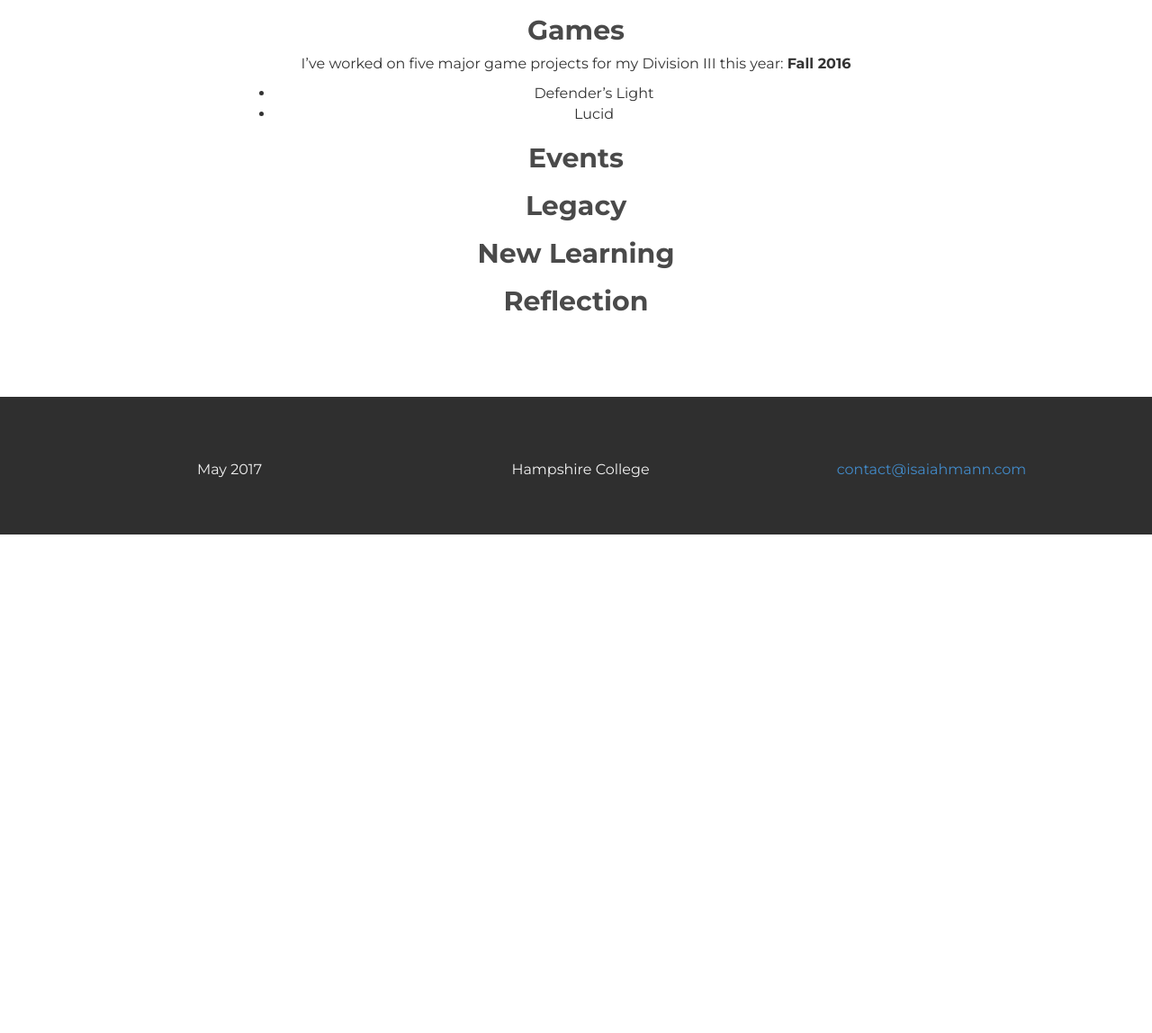
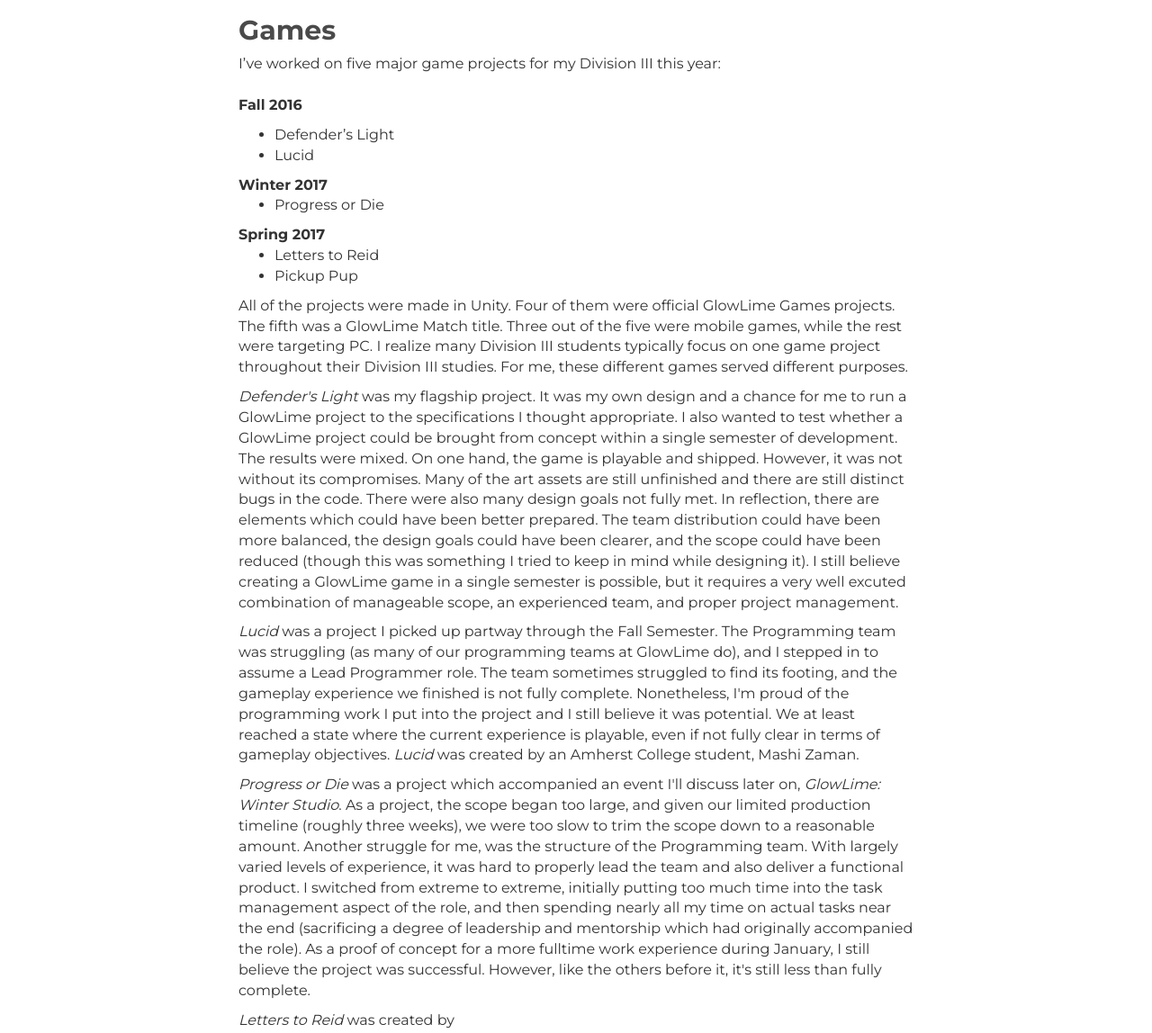
Before and after one commit to imann24/diviii-portfolio, a plain HTML site: page retro.html in a window 1280 px wide. Shown: the part 2072-3220 px from the top of the page at 90% size. Before the commit the page ends 2666 px from the top, so only its background shows below. Drawn offline with nearby package versions, Linux system fonts and the light colour scheme.

Commit message:
Adding more writing to the retro and aligning text left

```diff
--- /dev/null
+++ b/assets/css/retro.css
@@ -0,0 +1,3 @@
+#retro {
+     text-align: left;
+}
--- a/retro.html
+++ b/retro.html
@@ -15,6 +15,7 @@
 
     <!-- Custom styles for this template -->
     <link href="assets/css/style.css" rel="stylesheet">
+    <link href="assets/css/retro.css" rel="stylesheet">
     <link href="assets/css/font-awesome.min.css" rel="stylesheet">
 
     <!-- Just for debugging purposes. Don't actually copy this line! -->
@@ -64,7 +65,7 @@
 
 	<div class="container">
 		<div class="row centered mt mb">
-			<div class="col-lg-8 col-lg-offset-2">
+			<div class="col-lg-8 col-lg-offset-2" id = "retro">
 				<h1>
                          Retrospective
                     </h1>
@@ -106,7 +107,7 @@
                     </h2>
                     <p>
                          I’ve worked on five major game projects for my Division III this year:
-                         <b>Fall 2016</b>
+                         <br><br><b>Fall 2016</b>
                          <ul>
                               <li>
                                    Defender’s Light
@@ -115,6 +116,34 @@
                                    Lucid
                               </li>
                          </ul>
+                         <b>Winter 2017</b>
+                         <ul>
+                              <li>
+                                   Progress or Die
+                              </li>
+                         </ul>
+                         <b>Spring 2017</b>
+                         <ul>
+                              <li>
+                                   Letters to Reid
+                              </li>
+                              <li>
+                                   Pickup Pup
+                              </li>
+                         </ul>
+                         All of the projects were made in Unity. Four of them were official GlowLime Games projects. The fifth was a GlowLime Match title. Three out of the five were mobile games, while the rest were targeting PC. I realize many Division III students typically focus on one game project throughout their Division III studies. For me, these different games served different purposes.
+                    </p>
+                    <p>
+                          <i>Defender's Light</i> was my flagship project. It was my own design and a chance for me to run a GlowLime project to the specifications I thought appropriate. I also wanted to test whether a GlowLime project could be brought from concept within a single semester of development. The results were mixed. On one hand, the game is playable and shipped. However, it was not without its compromises. Many of the art assets are still unfinished and there are still distinct bugs in the code. There were also many design goals not fully met. In reflection, there are elements which could have been better prepared. The team distribution could have been more balanced, the design goals could have been clearer, and the scope could have been reduced (though this was something I tried to keep in mind while designing it). I still believe creating a GlowLime game in a single semester is possible, but it requires a very well excuted combination of manageable scope, an experienced team, and proper project management.
+                    </p>
+                    <p>
+                         <i>Lucid</i> was a project I picked up partway through the Fall Semester. The Programming team was struggling (as many of our programming teams at GlowLime do), and I stepped in to assume a Lead Programmer role. The team sometimes struggled to find its footing, and the gameplay experience we finished is not fully complete. Nonetheless, I'm proud of the programming work I put into the project and I still believe it was potential. We at least reached a state where the current experience is playable, even if not fully clear in terms of gameplay objectives. <i>Lucid</i> was created by an Amherst College student, Mashi Zaman.
+                    </p>
+                    <p>
+                         <i>Progress or Die</i> was a project which accompanied an event I'll discuss later on, <i>GlowLime: Winter Studio</i>. As a project, the scope began too large, and given our limited production timeline (roughly three weeks), we were too slow to trim the scope down to a reasonable amount. Another struggle for me, was the structure of the Programming team. With largely varied levels of experience, it was hard to properly lead the team and also deliver a functional product. I switched from extreme to extreme, initially putting too much time into the task management aspect of the role, and then spending nearly all my time on actual tasks near the end (sacrificing a degree of leadership and mentorship which had originally accompanied the role). As a proof of concept for a more fulltime work experience during January, I still believe the project was successful. However, like the others before it, it's still less than fully complete.
+                    </p>
+                    <p>
+                         <i>Letters to Reid</i> was created by
                     </p>
                     <h2>
                          Events
```
